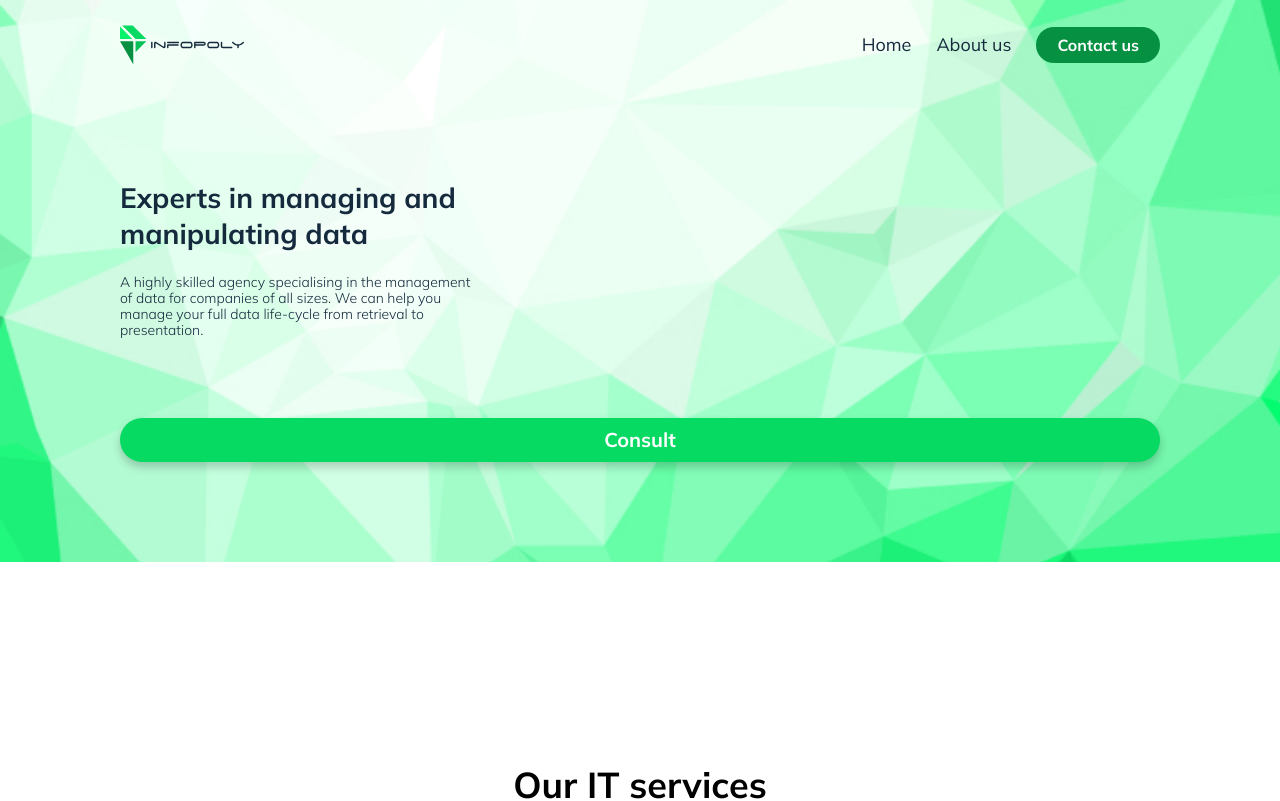
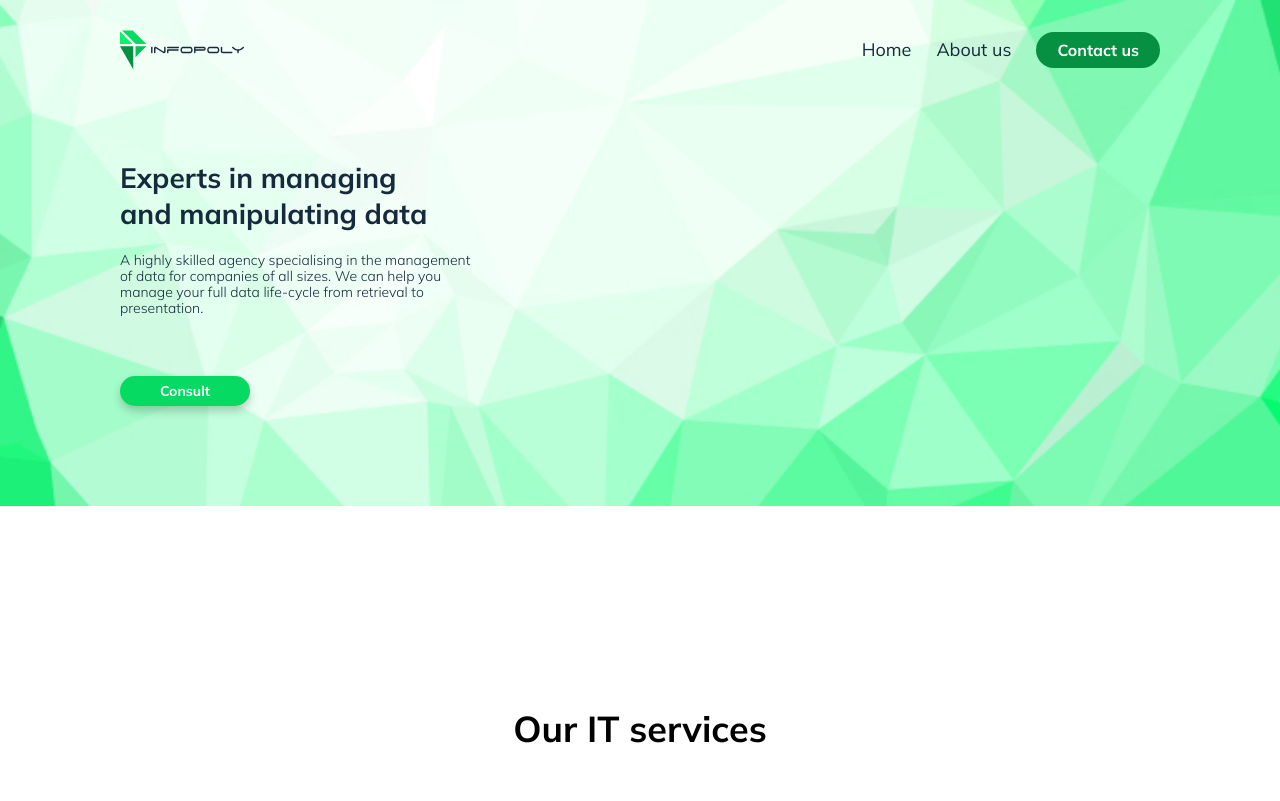
Before and after one commit to KaterynaHruvman/Infopoly, a React (Create React App) app: page / in a window 1280 px wide. Shown: the top 801 px of the page. Built offline with nearby package versions, Linux system fonts and the light colour scheme; no server answers.

Commit message:
style fixes header

```diff
--- a/src/components/Header/Header.js
+++ b/src/components/Header/Header.js
@@ -26,11 +26,11 @@ const Header = () => {
         <h1 className={styles.heading}>
           Experts in managing and manipulating data
         </h1>
-        <span className={styles.description}>
+        <p className={styles.description}>
           A highly skilled agency specialising in the management of data for
           companies of all sizes. We can help you manage your full data
           life-cycle from retrieval to presentation.
-        </span>
+        </p>
 
         <button className={styles.btn+ ' ' +styles.btnGreen+ ' ' +styles.btnAnimate} type='button'>Consult</button>
 
--- a/src/components/Header/Header.module.css
+++ b/src/components/Header/Header.module.css
@@ -5,8 +5,7 @@
   background-image: url('../../assets/images/header/infoPoly_main_bg_mobile.jpg');
   background-repeat: no-repeat;
   background-size: cover;
-  padding-bottom: 100px;
-  text-align: center;
+  padding-bottom: 20vw;
 }
 
 .appbar{
@@ -16,6 +15,7 @@
   align-items: center;
   padding-bottom: 25px;
   padding-top: 25px;
+
 }
 
 .logo {
@@ -35,93 +35,38 @@
 }
 
 .infoContainer{
-  display: flex;
   width: 100%;
-  flex-direction: column;
-  margin-top: 90px;
+  padding-top: 25vw;
   font-style: normal;
-  font-weight: 300;
-  font-size: 16px;
-  line-height: 16px;
   color: #152A3D;
 }
 
 .heading {
   font-weight: 700;
-  font-size: 25px;
-  line-height: 28px;
-  margin-bottom: 22px;
-  /* max-width: 300px; */
+  font-size: 7.5vw;
+  line-height: 9vw;
+  margin-bottom: 9vw;
 }
 
 .description {
-  font-size: 14px;
-  line-height: 16px;
-  /* max-width: 280px; */
-}
-
-.btn:hover {
-  transform: translateY(-3px);
-  box-shadow: 0 10px 20px rgba(0, 0, 0, 0.2);
-}
-
-.btn:active {
-  transform: translateY(-1px);
-  box-shadow: 0 5px 10px rgba(0, 0, 0, 0.2);
+  font-weight: 300;
+  font-size: 4vw;
+  line-height: 5vw;
 }
 
 .btnGreen {
-  position: relative;
-  margin-top: 80px;
-  padding: 15px 50px;
+  display: block;
+  margin-top: 30vw;
+  padding: 10px 40px;
   border-radius: 55px;
   background-color: #07DA62;
   box-shadow: 0 5px 10px rgba(0, 0, 0, 0.2);
-  cursor: pointer;
-  font-size: 20px;
   font-weight: 700;
-  line-height: 14px;
+  font-size: 5vw;
+  line-height: 6vw;
   text-align: center;
   color: #ffffff;
-}
-
-.btn::after {
-  content: "";
-  display: inline-block;
-  height: 100%;
-  width: 100%;
-  border-radius: 100px;
-  position: absolute;
-  top: 0;
-  left: 0;
-  z-index: -1;
-  transition: all .4s;
-}
-
-.btnGreen::after {
-  background-color: #07DA62;
-}
-
-.btn:hover::after {
-  transform: scaleX(1.4) scaleY(1.6);
-  opacity: 0;
-}
-
-.btnAnimated {
-  animation: moveInBottom 5s ease-out;
-  animation-fill-mode: backwards;
-}
-
-@keyframes moveInBottom {
-  0% {
-      opacity: 0;
-      transform: translateY(30px);
-  }
-
-  100% {
-      opacity: 1;
-      transform: translateY(0px);
-  }
+  cursor: pointer;
 }
 
 @media (min-width: 480px) and (max-width: 767px) {
@@ -129,42 +74,27 @@
     padding-bottom: 120px;
   }
 
-  .infoContainer{
-    margin-top: 100px;
-  }
-
   .logo {
-    height: 50px;
+    height: 60px;
     margin-right: 60px;
   }
 
   .menuSvg {
-    height: 20px;
-  }
-
-  .heading {
-    font-size: 27px;
-    line-height: 32px;
-    /* max-width: 310px; */
-    margin-bottom: 25px;
-  }
-
-  .description {
-    font-size: 15px;
-    line-height: 18px;
-    /* max-width: 403px; */
-  }
-
-  .btnGreen {
-    margin-top: 90px;
+    height: 25px;
   }
 }
 
 @media (min-width: 768px) {
   .header{
     background-image: url('../../assets/images/header/infoPoly_main_bg_tablet.jpg');
+    padding-bottom: 100px;
   }
 
+  .appbar{
+    padding-bottom: 30px;
+    padding-top: 30px;
+
+  }
 
   .menuBtn{
     display: none;
@@ -199,13 +129,15 @@
   }
 
   .infoContainer{
+   padding-top: 60px;
    text-align: left;
   }
 
   .heading {
     font-size: 28px;
     line-height: 36px;
-    max-width: 400px;
+    max-width: 320px;
+    margin-bottom: 20px;
   }
 
   .description {
@@ -213,4 +145,18 @@
     line-height: 16px;
     max-width: 355px;
   }
+
+  .btnGreen {
+    display: block;
+    margin-top: 60px;
+    padding: 10px 40px;
+    border-radius: 55px;
+    box-shadow: 0 5px 10px rgba(0, 0, 0, 0.2);
+    font-weight: 700;
+    font-size: 14px;
+    line-height: 10px;
+    text-align: center;
+    color: #ffffff;
+    cursor: pointer;
+  }
 }
```
Also changed, not shown: 1 other file (tests, documents, lock files or other folders).
